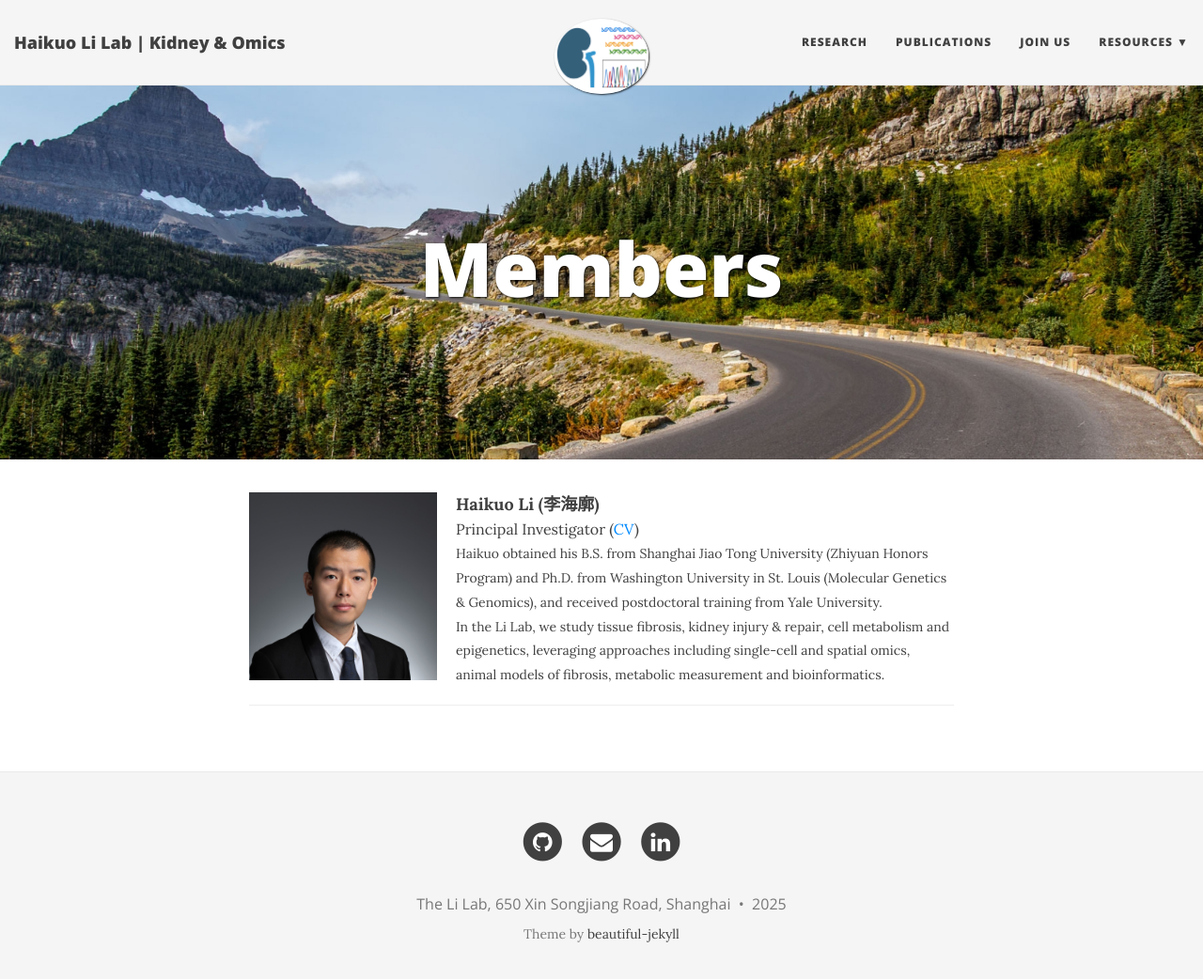
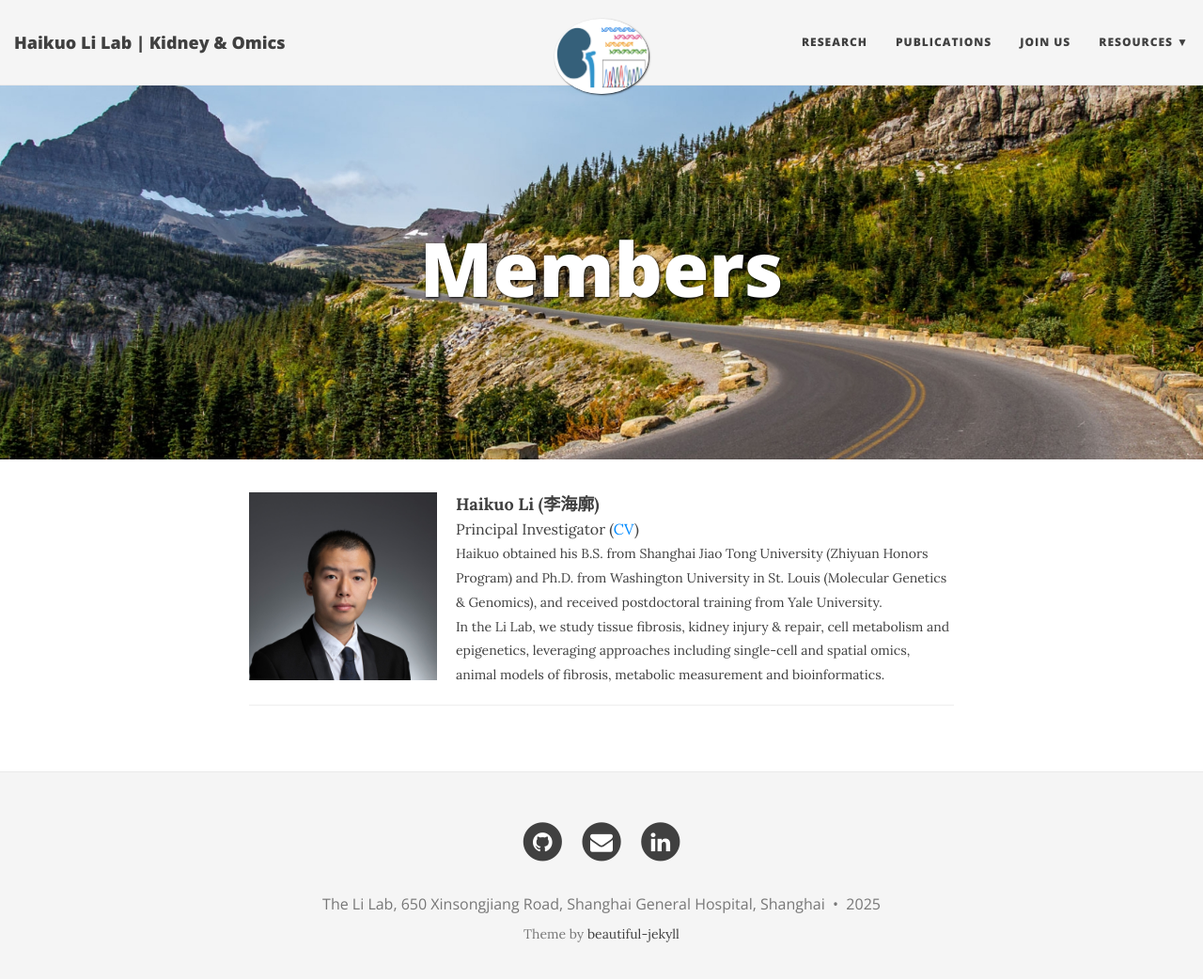
Before and after one commit to TheLiLab/thelilab.github.io, a Jekyll site: the page built from team.md, in a window 1280 px wide and 1055 px high. Shown: the top 1042 px of the window at 94% size. Built offline with Jekyll 4.4.1, drawn with Linux system fonts in a browser that asks for light colours; nearby versions of some CDN libraries.

Commit message:
Update _config.yml

```diff
--- a/_config.yml
+++ b/_config.yml
@@ -17,7 +17,7 @@ baseurl: ""
 title: Haikuo Li Lab | Kidney & Omics
 
 # Your name to show in the footer
-author: The Li Lab, 650 Xinsongjiang Road, Shanghai General Hospital, Shanghai
+author: The Li Lab
 
 # --- Navigation bar options --- #
 
@@ -46,7 +46,7 @@ round-avatar: false
 # Change all these values or delete the ones you don't want.
 # Important: you must keep the "name" parameter, everything else you can remove
 author:
-  name: The Li Lab, 650 Xin Songjiang Road, Shanghai
+  name: The Li Lab, 650 Xinsongjiang Road, Shanghai General Hospital, Shanghai
   email: "haikuolibio@gmail.com"
   #rss: true  # remove this line if you don't want to show an RSS link at the bottom
   #facebook: deanattali
```
